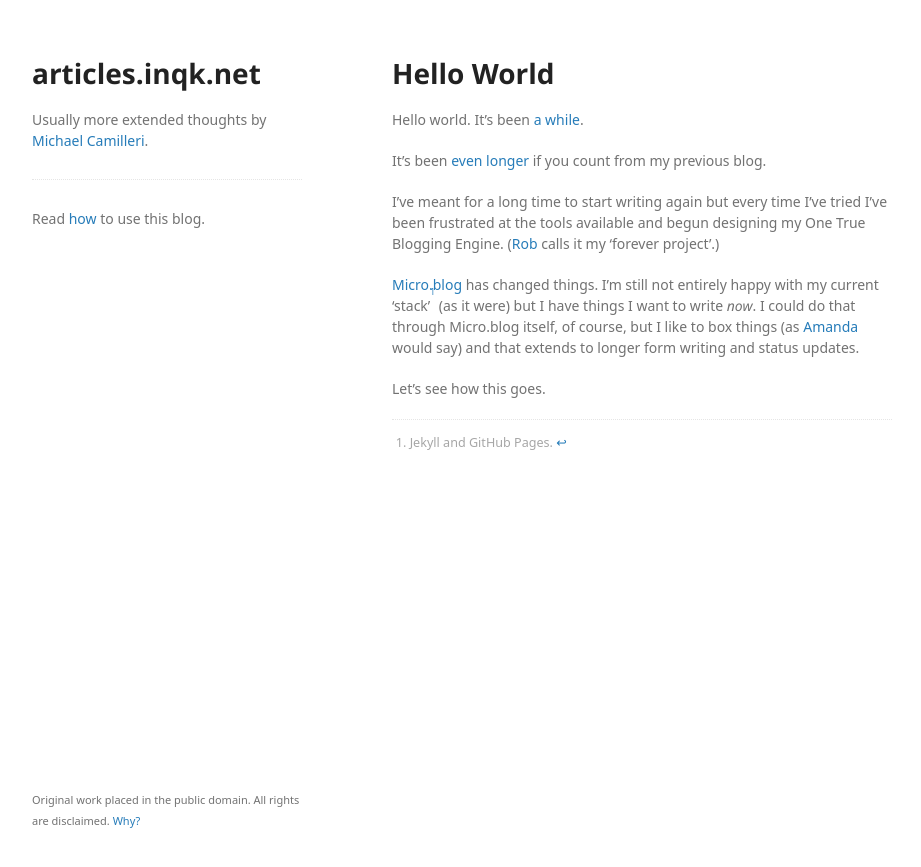
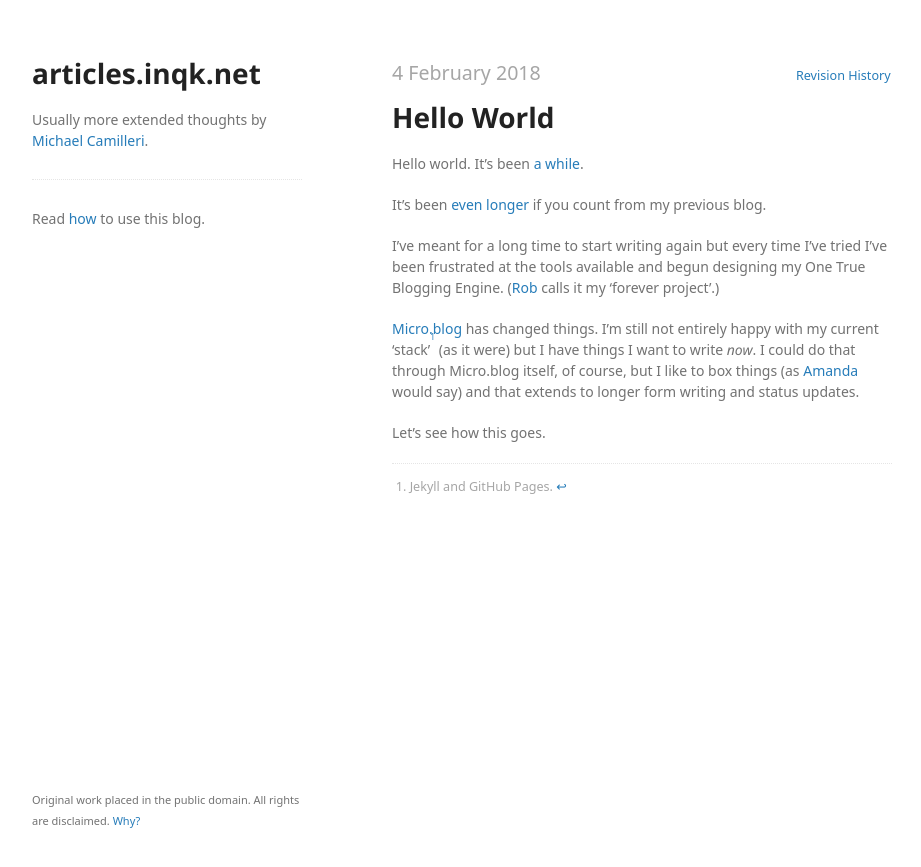
Before and after one commit to pyrmont/articles.inqk.net, a Jekyll site: the page built from _posts/2018-02-04-hello-world.md, in a window 1280 px wide. Shown: the top 867 px of the page, without its empty margins (178-1099 px from the left). Built offline with Jekyll 4.4.1, drawn with Linux system fonts in a browser that asks for light colours; some web fonts are replaced; a script that is not in the unit is left out.

Commit message:
Modify post layout to include date and revision history, update stylesheet.

```diff
--- a/_layouts/post.html
+++ b/_layouts/post.html
@@ -2,6 +2,10 @@
 
 <section class="post">
   <article>
+    <div class="metadata">
+      <time datetime="{{ page.date }}">{{ page.date | date:"%-d %B %Y" }}</time>
+      <span class="history"><a href="https://github.com/pyrmont/articles/commits/master/{{ page.path }}">Revision History</a></span>
+    </div>
     {{ content }}
   </article>
 </section>
--- a/assets/css/style.scss
+++ b/assets/css/style.scss
@@ -24,7 +24,7 @@ nav#post-nav {
   }
 }
 
-section.post {
+section.page, section.post {
 
   sup {
     font-size: 0.6em;
@@ -36,6 +36,28 @@ section.post {
   ul, ol {
     li {
       margin: 0 0 7.5px;
+    }
+  }
+}
+
+section.post {
+
+  div.metadata {
+    margin-bottom: 15px;
+
+    time {
+      color: #a6a6a6;
+      display: inline-block;
+      font-size: 1.4em;
+      width: 49%;
+    }
+
+    span.history {
+      color: #a6a6a6;
+      display: inline-block;
+      font-size: 0.9em;
+      text-align: right;
+      width: 50%;
     }
   }
 }
```
